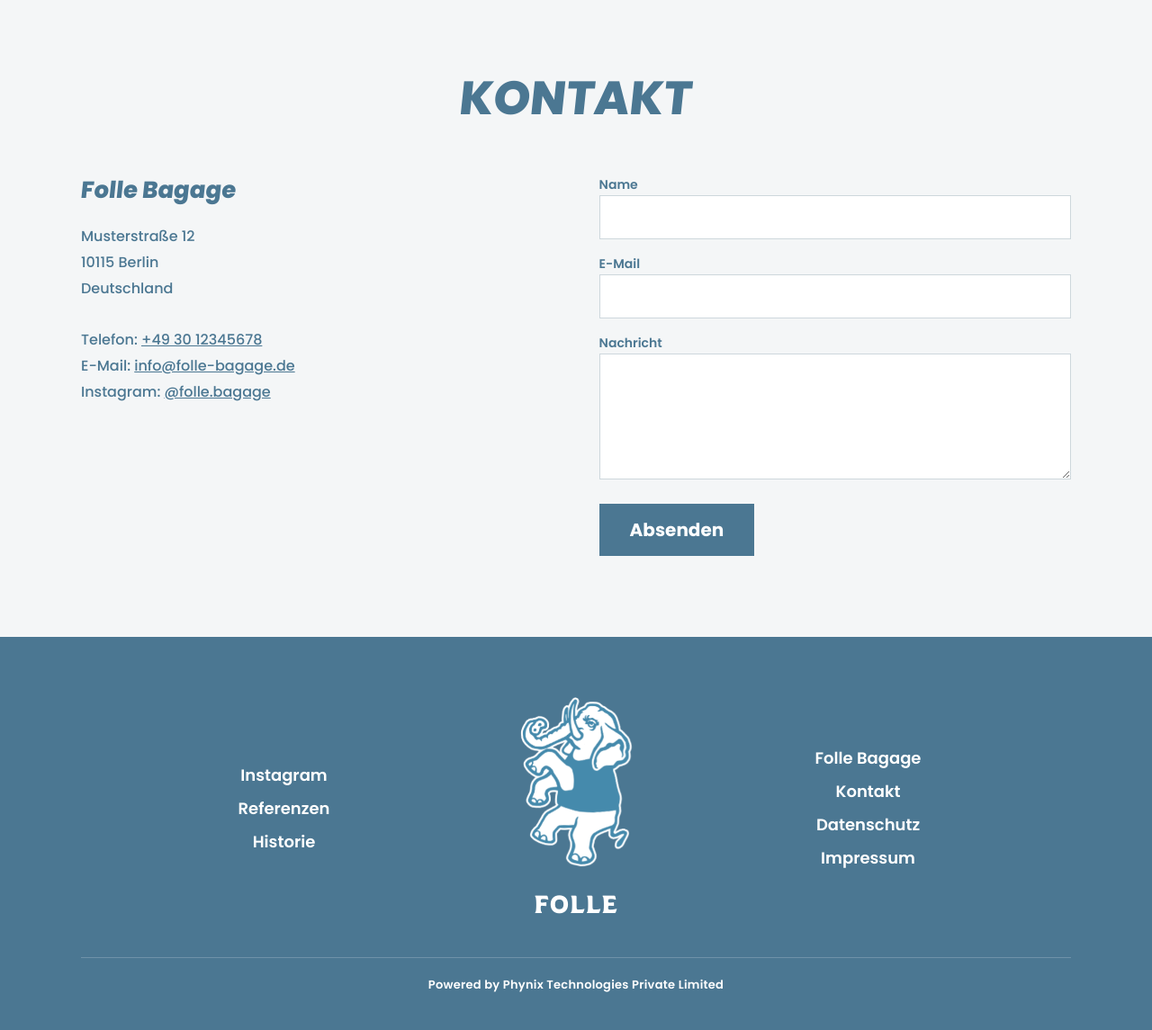
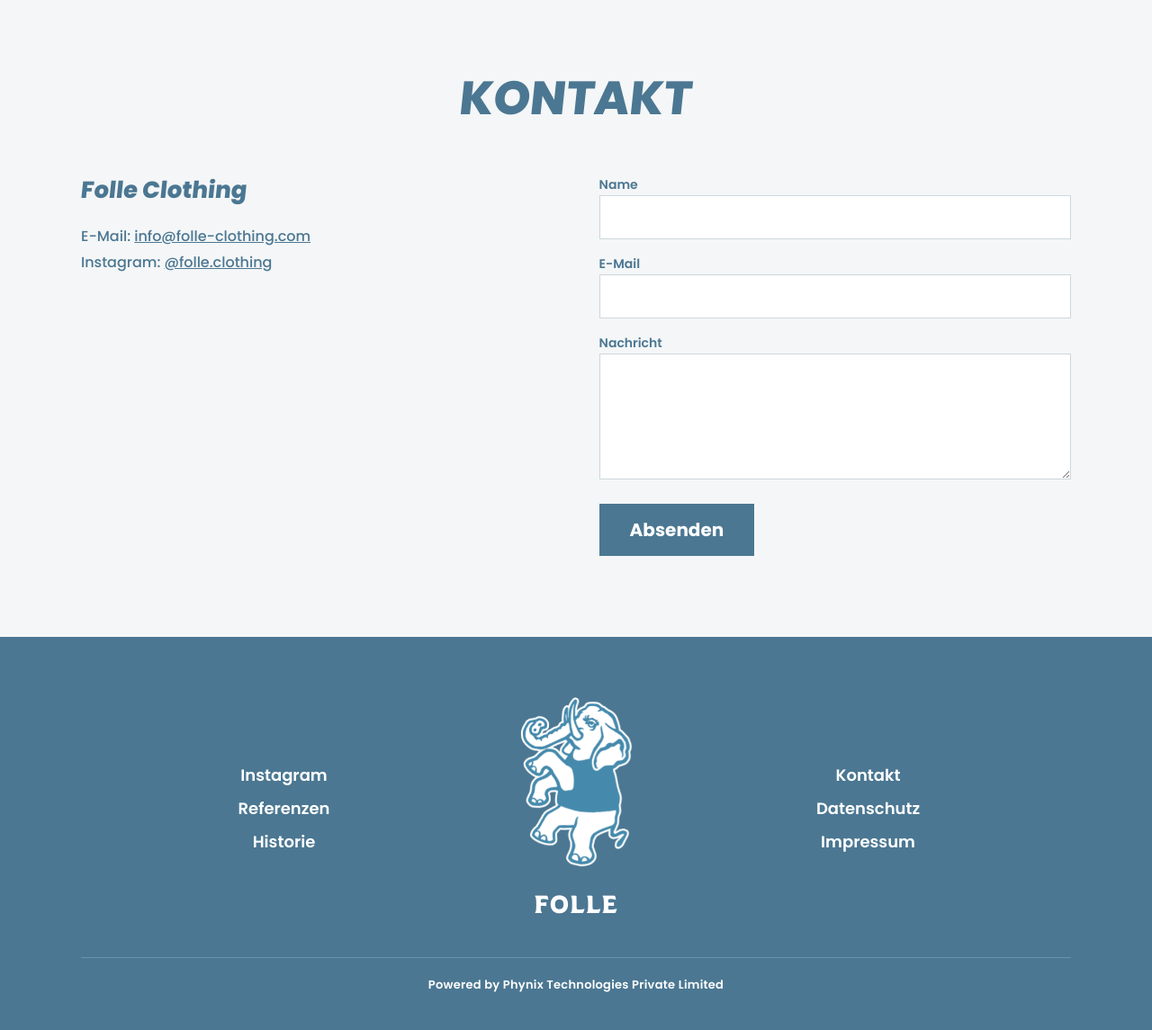
Before and after one commit to follebagage/folle_bagage_webite, a Django app: page /de/contact/ in a window 1280 px wide. Shown: the part 76-1221 px from the top of the page at 90% size. Run offline with Django 4.2, Linux system fonts and the light colour scheme.

Commit message:
ui updates

```diff
--- a/pages/templates/pages/contact.html
+++ b/pages/templates/pages/contact.html
@@ -2,7 +2,7 @@
 {% load i18n %}
 
 {% block title %}{% trans "Kontakt" %} - Folle{% endblock %}
-{% block description %}{% blocktrans %}Kontaktiere Folle Bagage. Hier findest du unsere Adresse, Kontaktdaten und ein Kontaktformular.{% endblocktrans %}{% endblock %}
+{% block description %}{% blocktrans %}Kontaktiere Folle Clothing. Hier findest du unsere Kontaktdaten und ein Kontaktformular.{% endblocktrans %}{% endblock %}
 
 {% block extra_css %}
   .contact-page{
@@ -83,14 +83,10 @@
     <h1 class="split-reveal" data-split="char">{% trans "Kontakt" %}</h1>
     <div class="grid">
       <div class="company text-reveal-left">
-        <h2 class="split-reveal" data-split="word">Folle Bagage</h2>
+        <h2 class="split-reveal" data-split="word">Folle Clothing</h2>
         <address class="text-slide-down">
-          Musterstra&szlig;e 12<br>
-          10115 Berlin<br>
-          Deutschland<br><br>
-          {% trans "Telefon:" %} <a href="tel:+493012345678">+49 30 12345678</a><br>
-          {% trans "E-Mail:" %} <a href="mailto:info@folle-bagage.de">info@folle-bagage.de</a><br>
-          Instagram: <a href="https://www.instagram.com/folle.bagage/" target="_blank" rel="noopener">@folle.bagage</a>
+          {% trans "E-Mail:" %} <a href="mailto:info@folle-clothing.com">info@folle-clothing.com</a><br>
+          Instagram: <a href="https://www.instagram.com/folle.clothing/" target="_blank" rel="noopener">@folle.clothing</a>
         </address>
       </div>
       <div class="contact-form text-reveal-right">
--- a/templates/base.html
+++ b/templates/base.html
@@ -610,6 +610,7 @@
   .text-stagger > *:nth-child(3){transition-delay:.27s;}
   .text-stagger > *:nth-child(4){transition-delay:.38s;}
   .text-stagger > *:nth-child(5){transition-delay:.49s;}
+  .text-stagger > *:nth-child(6){transition-delay:.60s;}
   @media (prefers-reduced-motion: reduce){
     .text-reveal,.text-reveal-left,.text-reveal-right{opacity:1;transform:none;transition:none;}
   }
--- a/templates/partials/footer.html
+++ b/templates/partials/footer.html
@@ -2,7 +2,7 @@
 <footer>
   <div class="footer-grid">
     <div class="footer-left text-reveal-left">
-      <a href="https://www.instagram.com/folle.bagage/" target="_blank" rel="noopener">Instagram</a>
+      <a href="https://www.instagram.com/folle.clothing/" target="_blank" rel="noopener">Instagram</a>
       <a href="{% url 'pages:home' %}#projekte">{% trans "Referenzen" %}</a>
       <a href="{% url 'pages:historie' %}">{% trans "Historie" %}</a>
     </div>
@@ -11,7 +11,6 @@
       <div class="foot-logo text-scale-fade">FOLLE</div>
     </div>
     <div class="footer-right text-reveal-right">
-      <a href="{% url 'pages:home' %}#top">Folle Bagage</a>
       <a href="{% url 'pages:contact' %}">{% trans "Kontakt" %}</a>
       <a href="{% url 'pages:privacy' %}">{% trans "Datenschutz" %}</a>
       <a href="{% url 'pages:impressum' %}">{% trans "Impressum" %}</a>
--- a/templates/partials/header.html
+++ b/templates/partials/header.html
@@ -10,7 +10,7 @@
       <a href="{% url 'pages:historie' %}">{% trans "Historie" %}</a>
       <a href="{% url 'pages:home' %}#projekte">{% trans "Projekte" %}</a>
       <a href="{% url 'pages:contact' %}">{% trans "Kontakt" %}</a>
-      <a href="https://www.instagram.com/folle.bagage/" target="_blank" rel="noopener">Instagram</a>
+      <a href="https://www.instagram.com/folle.clothing/" target="_blank" rel="noopener">Instagram</a>
     </nav>
     <form action="{% url 'set_language' %}" method="post" class="lang-switch">
       {% csrf_token %}
```
Also changed, not shown: pages/templates/pages/historie.html (+5 -2 lines), locale/en/LC_MESSAGES/django.po, 1 other file.
